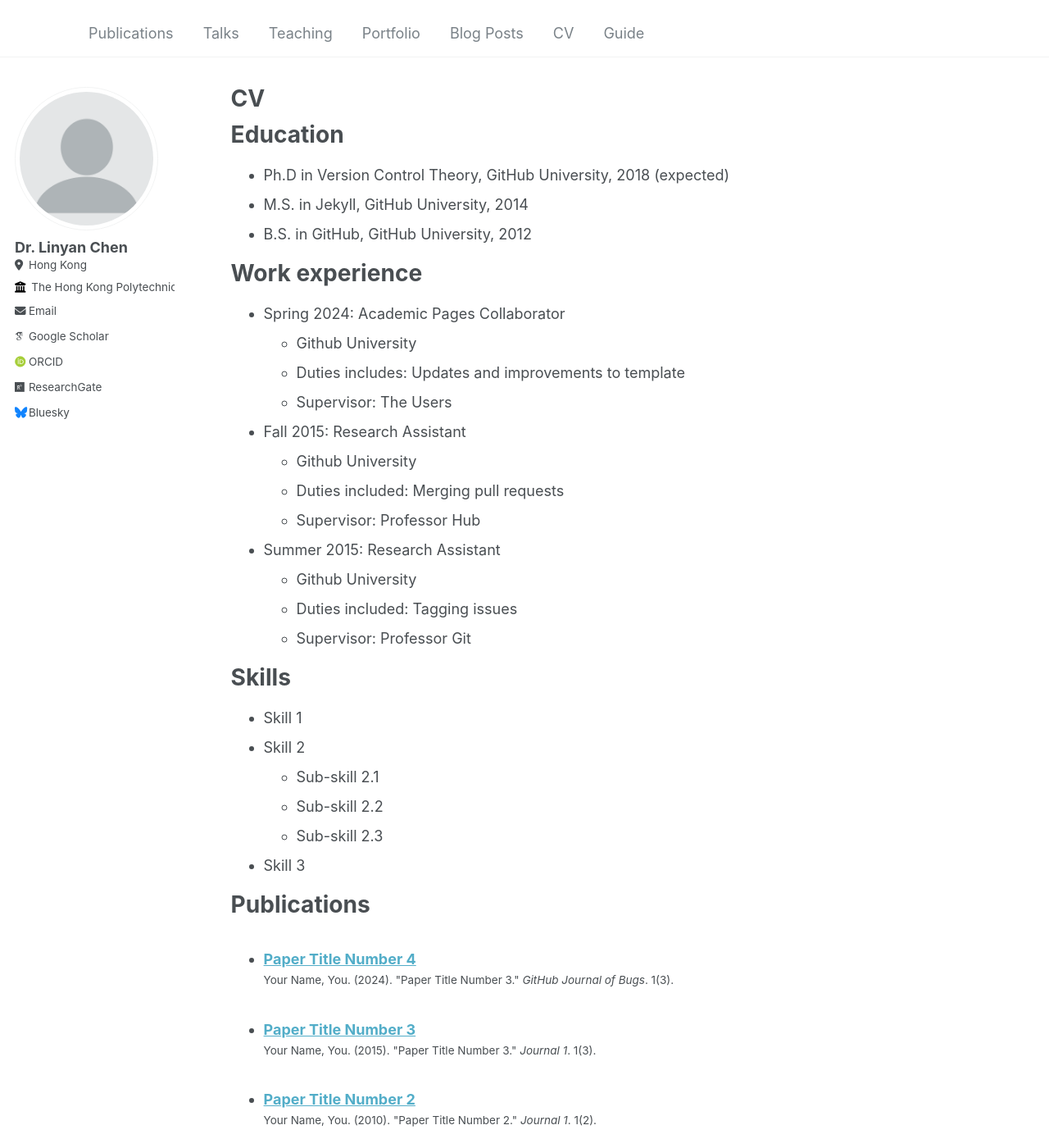
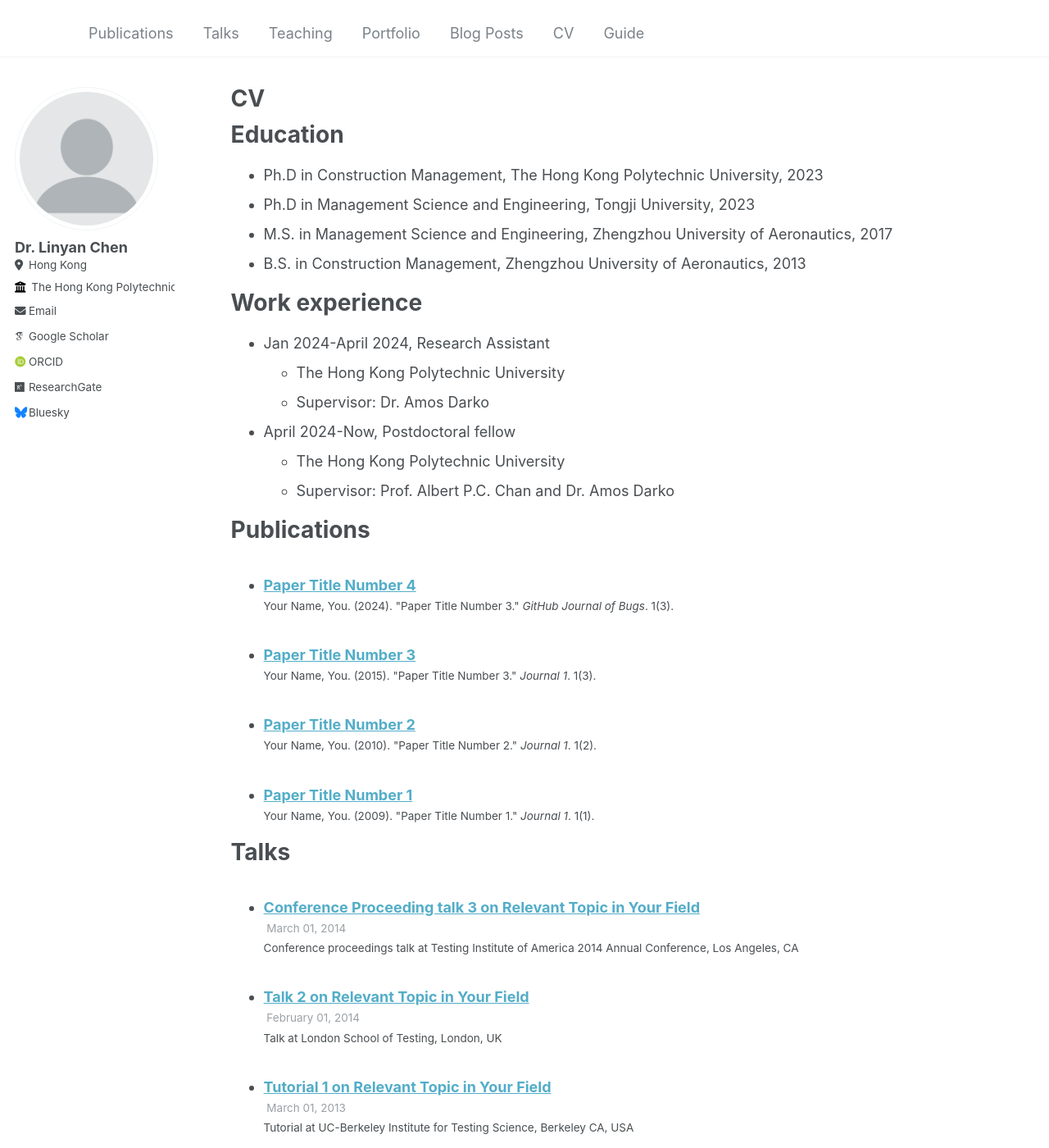
Before and after one commit to LynnChen1/LinyanChen, a Jekyll site: the page built from _pages/cv.md, in a window 1280 px wide and 1400 px high. Shown: the whole window at 82% size. Built offline with Jekyll 4.4.1, drawn with Linux system fonts in a browser that asks for light colours; some web fonts are replaced; some of the changed text lies outside the part shown.

Commit message:
Update cv.md

```diff
--- a/_pages/cv.md
+++ b/_pages/cv.md
@@ -11,35 +11,22 @@ redirect_from:
 
 Education
 ======
-* Ph.D in Version Control Theory, GitHub University, 2018 (expected)
-* M.S. in Jekyll, GitHub University, 2014
-* B.S. in GitHub, GitHub University, 2012
+* Ph.D in Construction Management, The Hong Kong Polytechnic University, 2023
+* Ph.D in Management Science and Engineering, Tongji University, 2023
+* M.S. in Management Science and Engineering, Zhengzhou University of Aeronautics, 2017
+* B.S. in Construction Management, Zhengzhou University of Aeronautics, 2013
 
 Work experience
 ======
-* Spring 2024: Academic Pages Collaborator
-  * Github University
-  * Duties includes: Updates and improvements to template
-  * Supervisor: The Users
+* Jan 2024-April 2024, Research Assistant
+  * The Hong Kong Polytechnic University
+  * Supervisor: Dr. Amos Darko
 
-* Fall 2015: Research Assistant
-  * Github University
-  * Duties included: Merging pull requests
-  * Supervisor: Professor Hub
+* April 2024-Now, Postdoctoral fellow
+  * The Hong Kong Polytechnic University
+  * Supervisor: Prof. Albert P.C. Chan and Dr. Amos Darko
 
-* Summer 2015: Research Assistant
-  * Github University
-  * Duties included: Tagging issues
-  * Supervisor: Professor Git
 
-Skills
-======
-* Skill 1
-* Skill 2
-  * Sub-skill 2.1
-  * Sub-skill 2.2
-  * Sub-skill 2.3
-* Skill 3
 
 Publications
 ======
```
Also changed, not shown: other parts of _pages/cv.md (+9 -0 lines).
